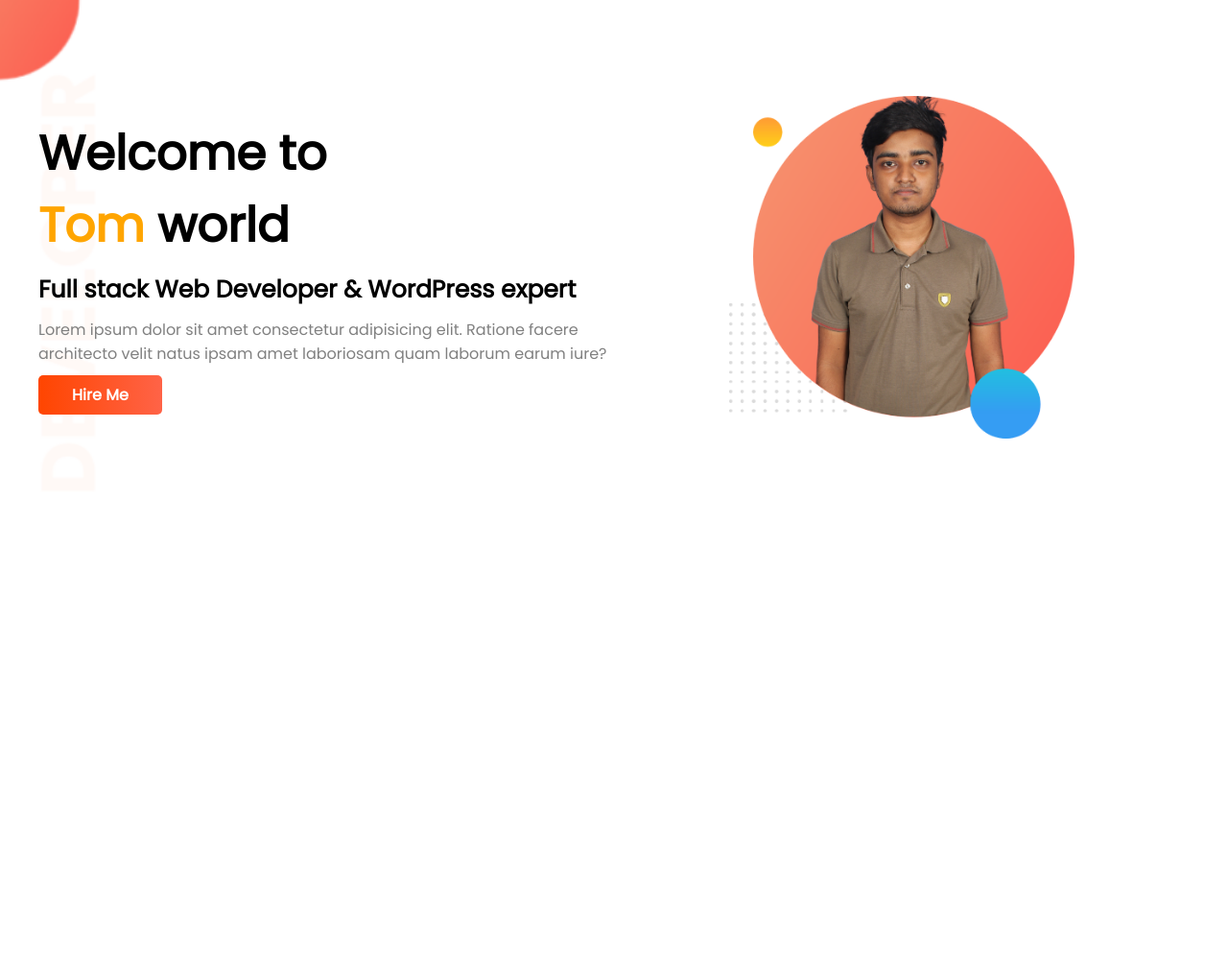
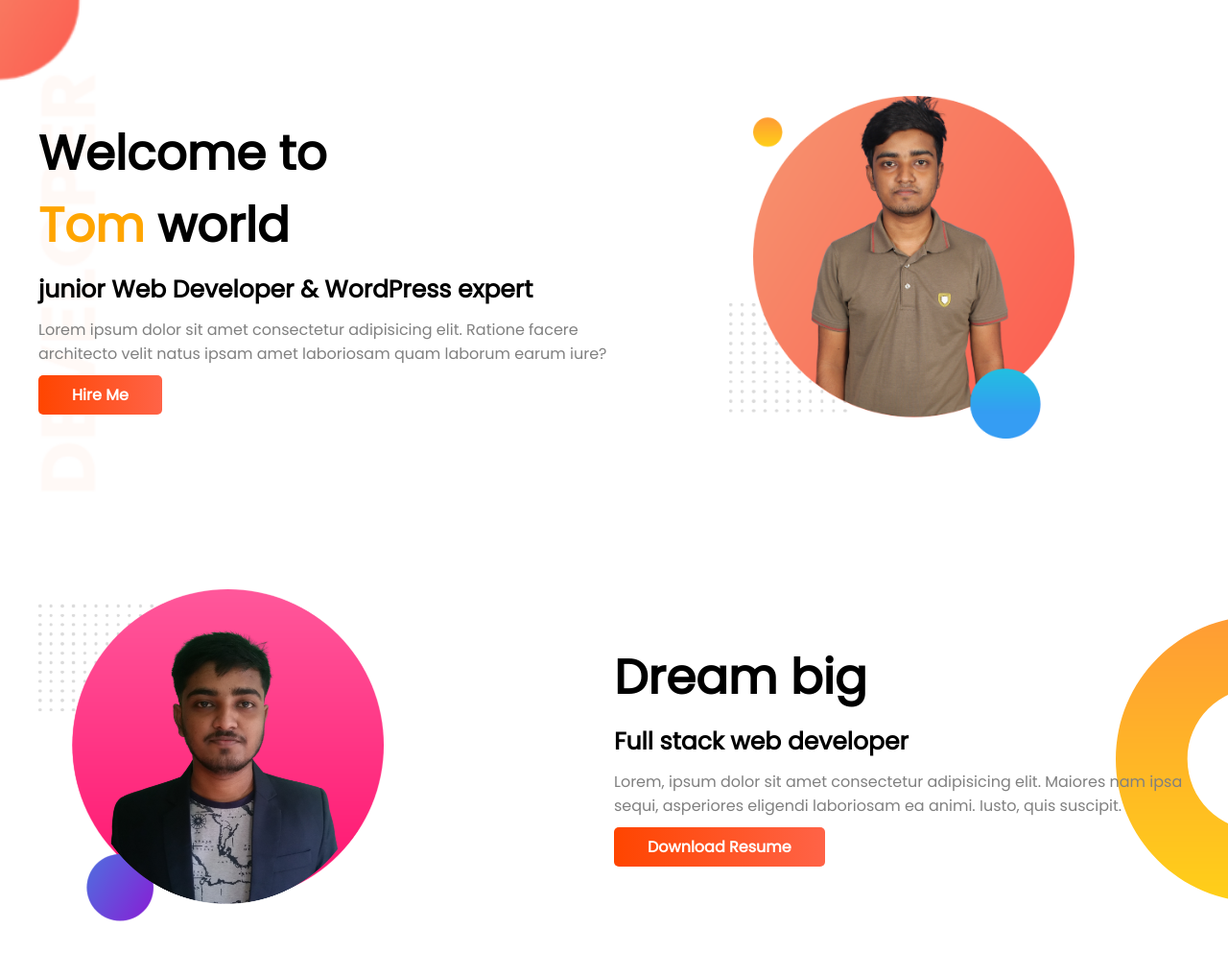
Before and after one commit to rostamali/first-portfolio-website, a plain HTML site: page index.html in a window 1280 px wide. Shown: the whole page at 96% size. Before the commit the page ends 800 px from the top, so only its background shows below. Drawn offline with Linux system fonts and the light colour scheme.

Commit message:
added the dream area

```diff
--- a/index.html
+++ b/index.html
@@ -15,13 +15,24 @@
         <div class="hero-text-box">
             <h1>Welcome to</h1>
             <h1> <span class="orange-color">Tom</span> world</h1>
-            <h3>Full stack Web Developer & WordPress expert</h3>
+            <h3>junior Web Developer & WordPress expert</h3>
             <p>Lorem ipsum dolor sit amet consectetur adipisicing elit. Ratione facere architecto velit natus ipsam amet laboriosam quam laborum earum iure?</p>
-            <a href="#" class="hire-btn">Hire Me</a>
+            <a href="#" class="btn">Hire Me</a>
         </div>
         <div class="hero-img-box">
             <img src="images/image-1.png" alt="My Image">
         </div>
     </section>
+    <section class="dream-big">
+        <div class="dream-big-image-box">
+            <img src="images/image-2.png" alt="My image">
+        </div>
+        <div class="dream-big-text-box">
+            <h1>Dream big</h1>
+            <h3>Full stack web developer</h3>
+            <p>Lorem, ipsum dolor sit amet consectetur adipisicing elit. Maiores nam ipsa sequi, asperiores eligendi laboriosam ea animi. Iusto, quis suscipit.</p>
+            <a href="#" class="btn">Download Resume</a>
+        </div>
+    </section>
 </body>
 </html>
--- a/style.css
+++ b/style.css
@@ -24,7 +24,8 @@ body{
     width: 50%;
     text-align: center;
 }
-.hero-img-box img{
+.hero-img-box img,
+.dream-big-image-box img{
     width: 60%;
 }
 .orange-color{
@@ -40,7 +41,7 @@ h3{
 p{
     color: gray;
 }
-.hire-btn:link{
+.btn:link{
     text-decoration: none;
     background-image: linear-gradient(to right,orangered, tomato);
     color: white;
@@ -50,3 +51,17 @@ p{
     margin: 10px 0;
     border-radius: 5px;
 }
+
+.dream-big{
+    display: flex;
+    justify-content: center;
+    align-items: center;
+    padding: 50px 40px;
+    background-image: url(images/dream-bg.png);
+    background-repeat: no-repeat;
+    background-position: right center;
+}
+.dream-big-image-box,
+.dream-big-text-box{
+    width: 50%;
+}
```
